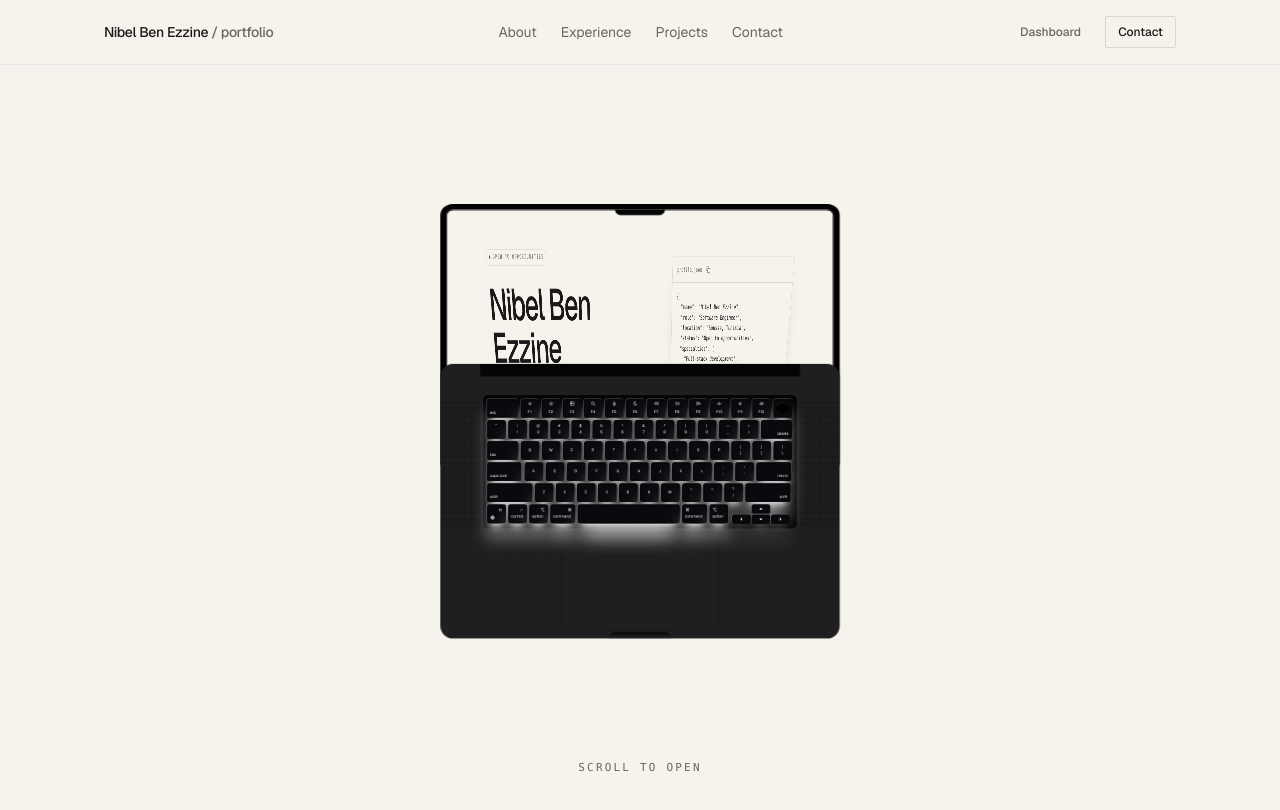
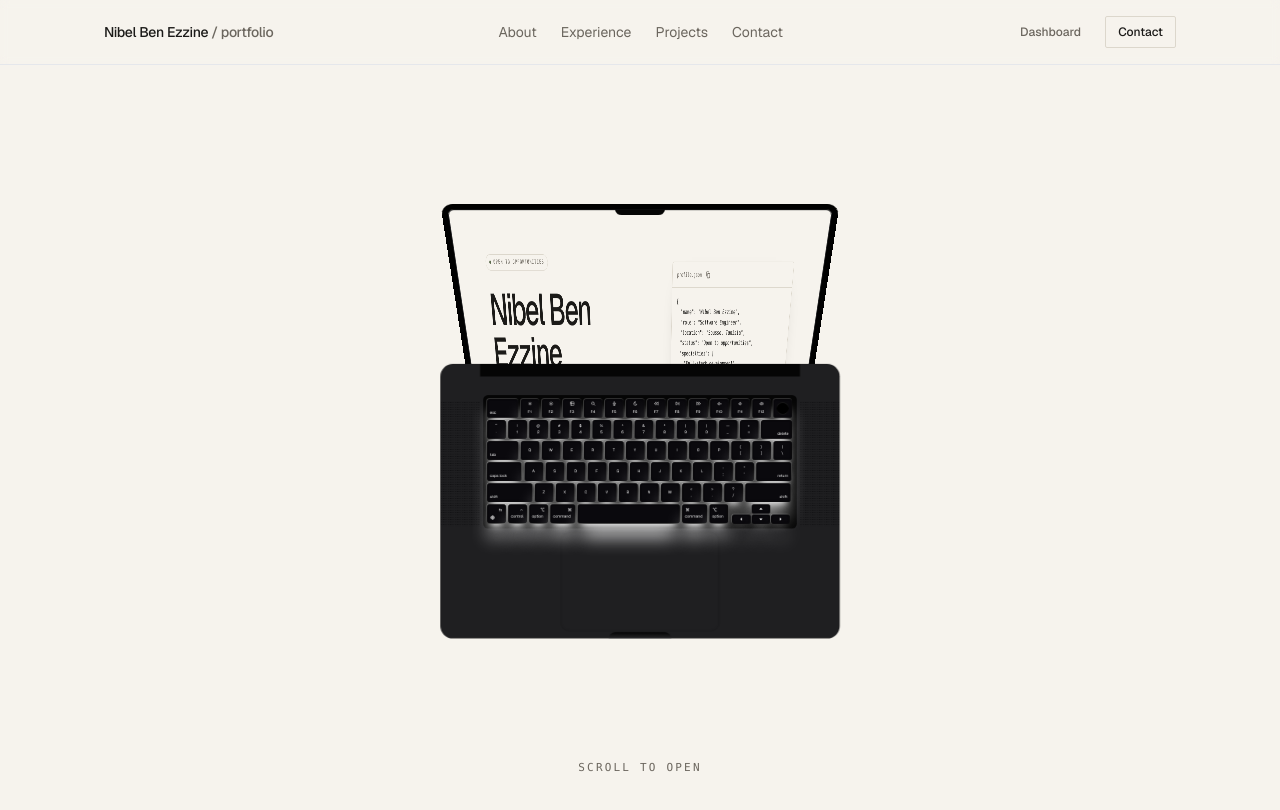
Before and after one commit to Nbznibel/Porto, a React (Vite) app in the folder Front/: page / in a window 1280 px wide. Shown: the top 810 px of the page. Built offline with nearby package versions, Linux system fonts and the light colour scheme.

Commit message:
fix(frontend): restore 3D perspective on MacBook lid

```diff
--- a/Front/src/features/macbook/components/macbook-frame.tsx
+++ b/Front/src/features/macbook/components/macbook-frame.tsx
@@ -49,6 +49,7 @@ export const MacbookFrame = ({
       <motion.div
         style={{
           rotateX: screenRotateX,
+          transformPerspective: 800,
           transformOrigin: "top",
           transformStyle: "preserve-3d",
         }}
```
